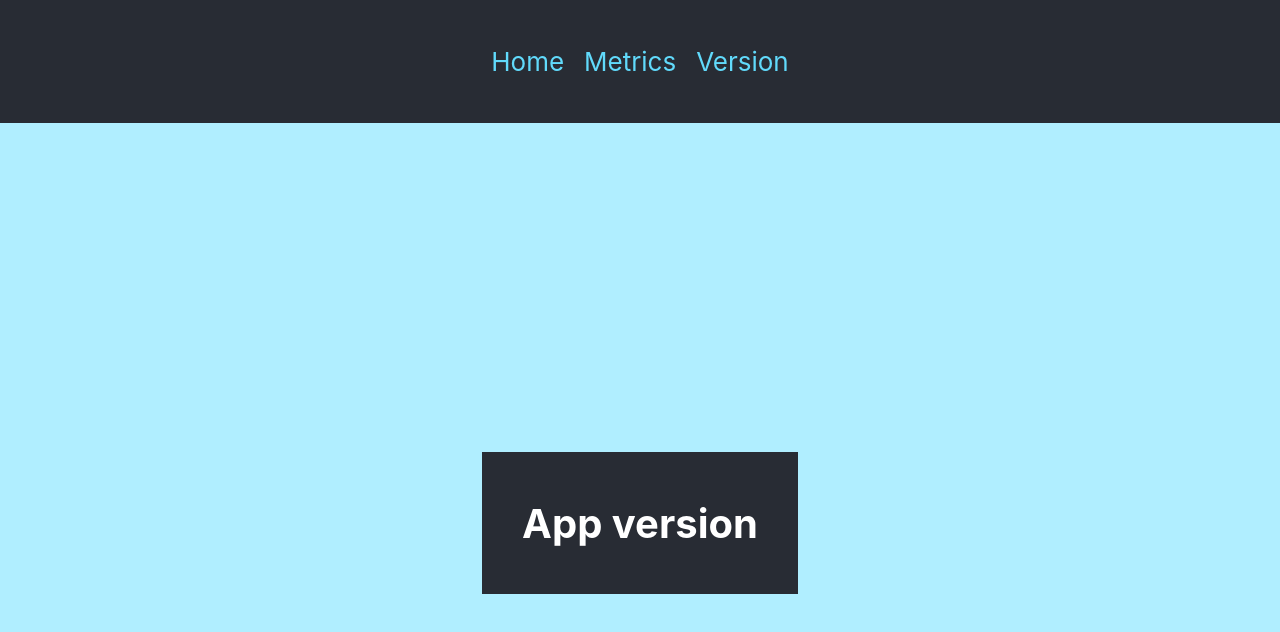
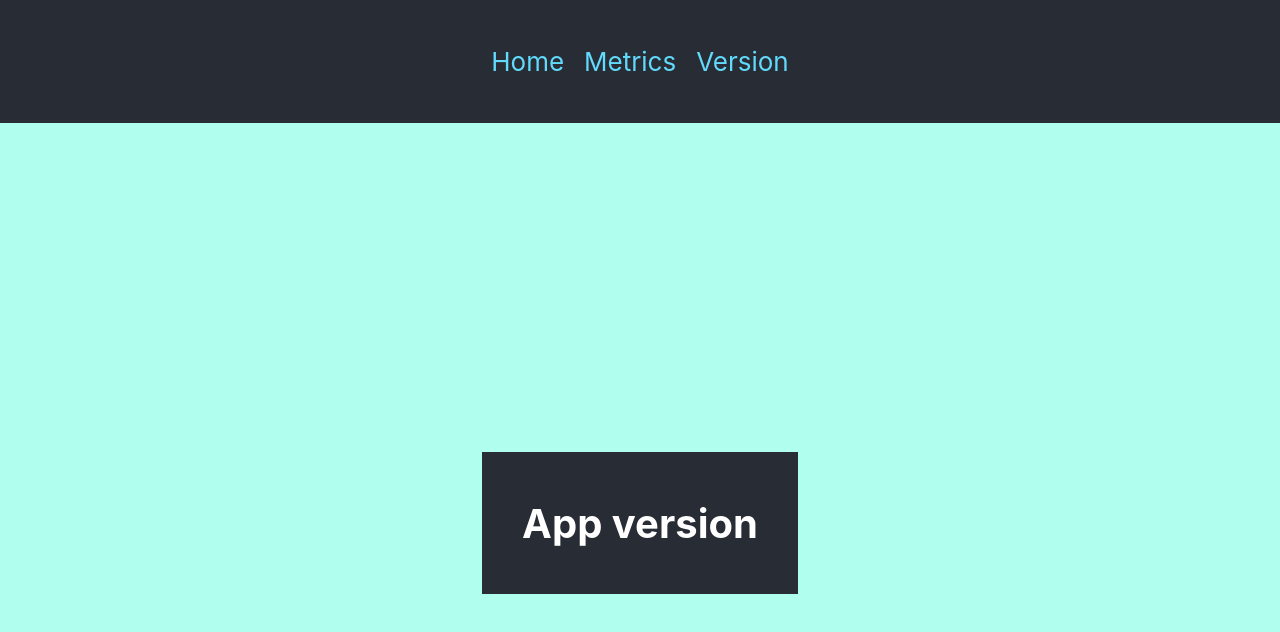
Before and after one commit to remla24-team8/app-frontend, a React (Vite) app: page /version in a window 1280 px wide. Shown: the top 632 px of the page. Built offline with nearby package versions, Linux system fonts and the light colour scheme.

Commit message:
canary version

```diff
--- a/src/App.css
+++ b/src/App.css
@@ -1,6 +1,6 @@
 .App {
   text-align: center;
-  background-color: #b0eeff;
+  background-color: #b0ffee;
   min-height: 100vh;
   display: flex;
   flex-direction: column;
--- a/src/Home.jsx
+++ b/src/Home.jsx
@@ -12,7 +12,7 @@ function Home() {
         fetch(`${BACKEND_URL}/predict`, {
             method: 'POST',
             headers: { 'Content-Type': 'application/json', 'remla-deploy-version': DEPLOY_VERSION },
-            body: JSON.stringify({ url: inputData })
+            body: JSON.stringify({ url: inputData.split(',').map(item => item.trim()) })
         })
         .then(response => response.json())
         .then(data => setPrediction(data))
```
